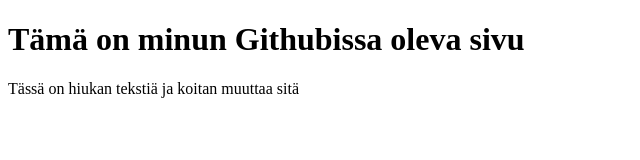
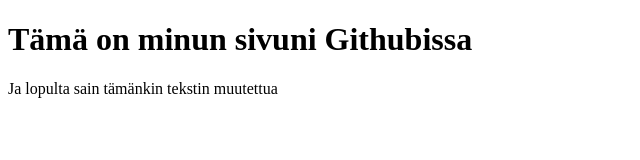
Before and after one commit to HennaPaj/HennaPaj.github.io, a plain HTML site: page index.html in a window 1280 px wide. Shown: the whole page, without its empty margins (0-640 px from the left). Drawn offline with Linux system fonts and the light colour scheme.

Commit message:
index.html

```diff
--- a/index.html
+++ b/index.html
@@ -1,12 +1,12 @@
 <!DOCTYPE html>
 <html>
 <head>
-<title>Oma Nimi sivu</title>
+<title>Henna Pajarinen</title>
 </head>
 <body>
 
-<h1>Tämä on minun Githubissa oleva sivu</h1>
-<p>Tässä on hiukan tekstiä ja koitan muuttaa sitä</p>
+<h1>Tämä on minun sivuni Githubissa</h1>
+<p>Ja lopulta sain tämänkin tekstin muutettua</p>
 
 </body>
 </html>
```
